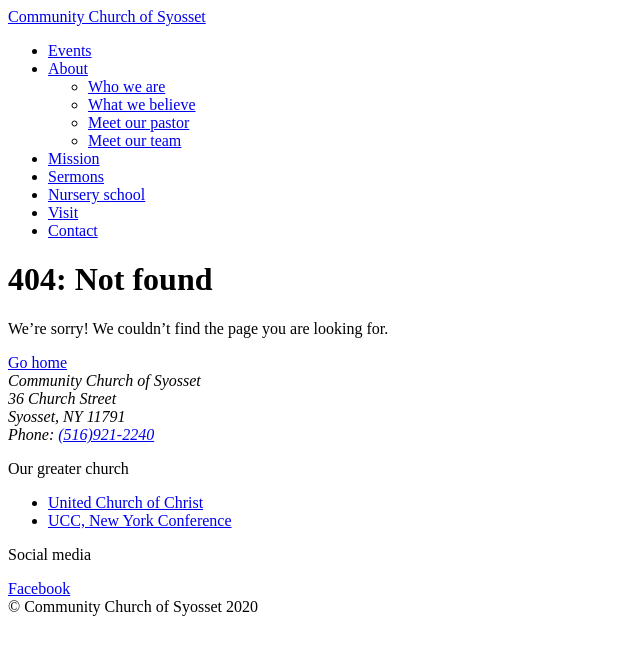
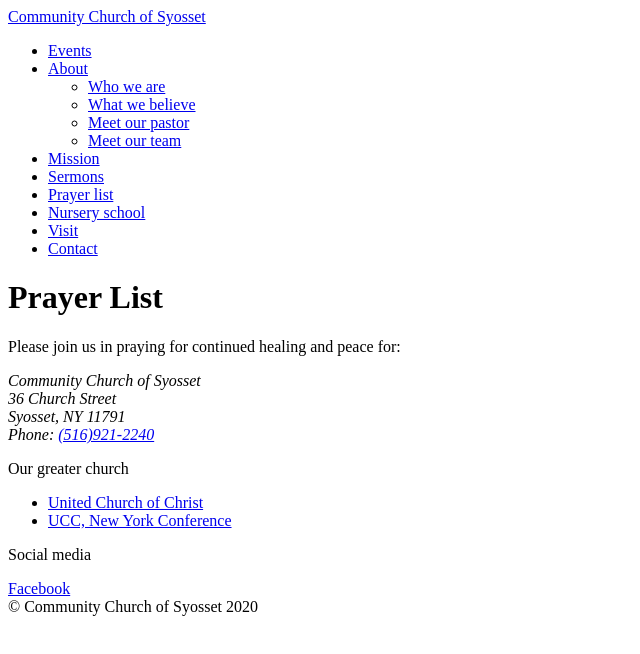
Before and after one commit to LibertyNJ/community-church-of-syosset, a Gatsby site: page /prayer-list in a window 1280 px wide. Before the commit this address had no page. Shown: the whole page, without its empty margins (0-640 px from the left). Built offline with nearby package versions, Linux system fonts and the light colour scheme; Gatsby itself is replaced by a stand-in of ours.

Commit message:
Add prayer list page content

```diff
--- a/src/components/Navigation.jsx
+++ b/src/components/Navigation.jsx
@@ -35,6 +35,9 @@ export default function Navigation({ ...restProps }) {
           <Link to="/sermons">Sermons</Link>
         </li>
         <li>
+          <Link to="/prayer-list">Prayer list</Link>
+        </li>
+        <li>
           <Link to="/nursery-school">Nursery school</Link>
         </li>
         <li>
--- /dev/null
+++ b/src/pages/prayer-list.jsx
@@ -0,0 +1,16 @@
+import React from 'react';
+
+import Layout from '../components/Layout';
+import SEO from '../components/SEO';
+
+export default function PrayerListPage({ ...restProps }) {
+  return (
+    <>
+      <SEO title="Prayer List" />
+      <Layout {...restProps}>
+        <h1>Prayer List</h1>
+        <p>Please join us in praying for continued healing and peace for:</p>
+      </Layout>
+    </>
+  );
+}
```
